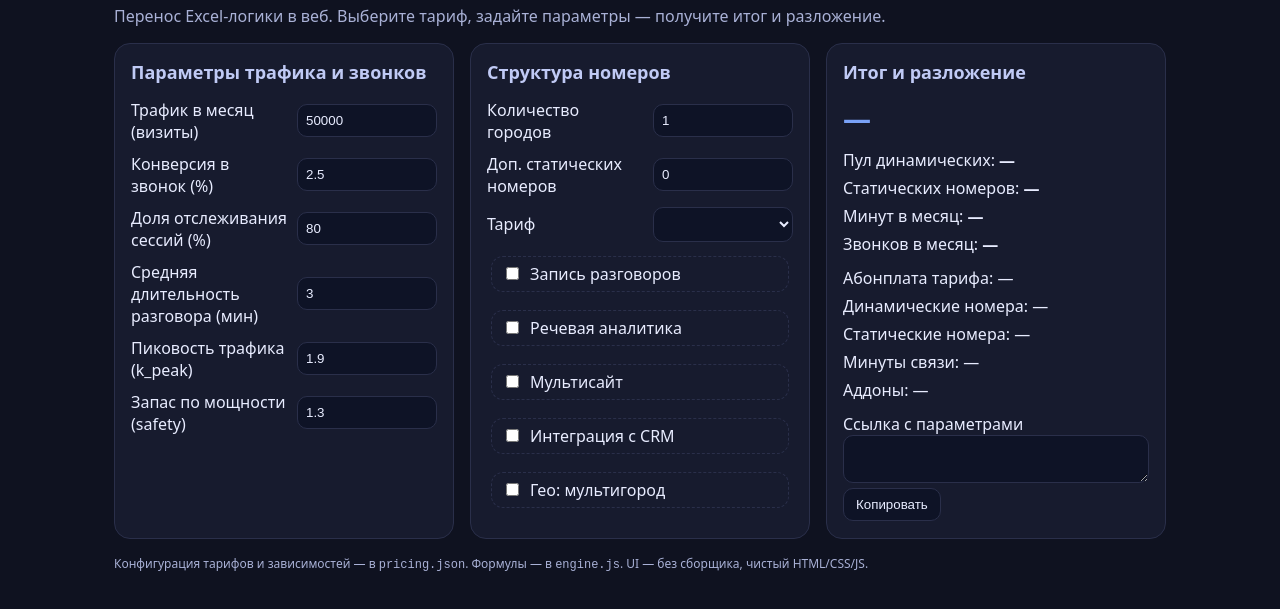
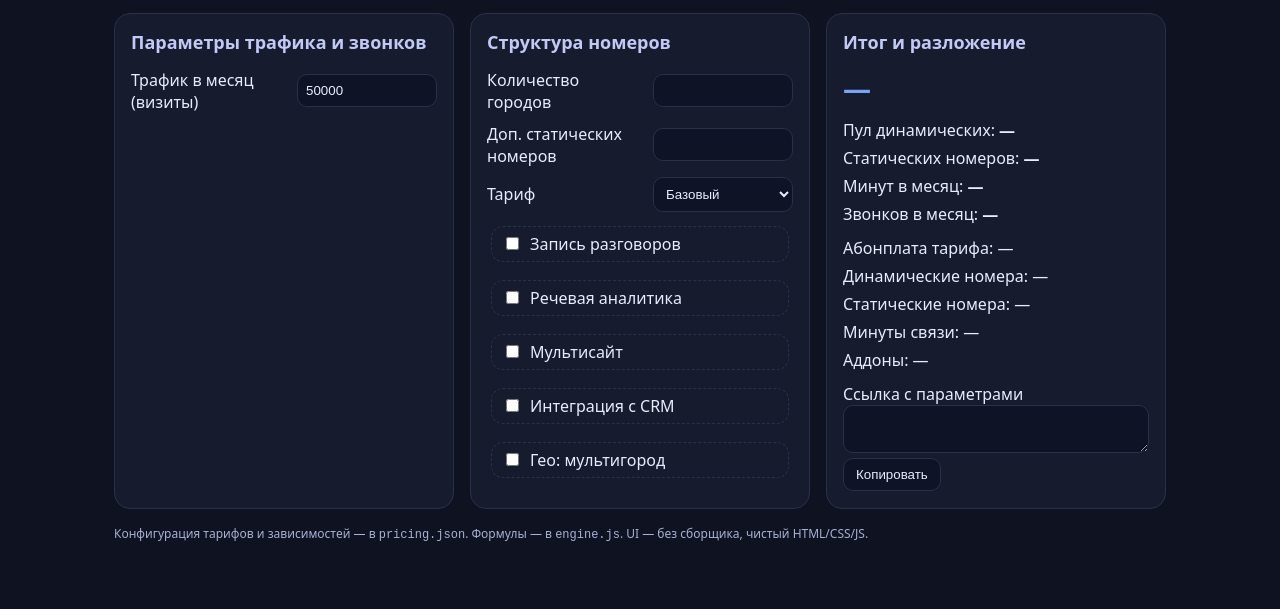
Before and after one commit to filippovivan1989-cmyk/CalcDCT, a plain HTML site: page index.html in a window 1280 px wide. Shown: the part 65-674 px from the top of the page. Drawn offline with Linux system fonts and the light colour scheme.

Commit message:
Update index.html

```diff
--- a/index.html
+++ b/index.html
@@ -11,7 +11,7 @@
   <div class="container">
     <header>
       <h1>Калькулятор стоимости коллтрекинга</h1>
-      <p class="sub">Перенос Excel-логики в веб. Выберите тариф, задайте параметры — получите итог и разложение.</p>
+
     </header>
 
     <section class="grid">
@@ -20,26 +20,6 @@
         <div class="row">
           <label>Трафик в месяц (визиты)</label>
           <input id="visits_month" type="number" min="0" step="100">
-        </div>
-        <div class="row">
-          <label>Конверсия в звонок (%)</label>
-          <input id="conv_to_call" type="number" min="0" max="100" step="0.1">
-        </div>
-        <div class="row">
-          <label>Доля отслеживания сессий (%)</label>
-          <input id="track_share" type="number" min="0" max="100" step="1">
-        </div>
-        <div class="row">
-          <label>Средняя длительность разговора (мин)</label>
-          <input id="avg_talk_time_min" type="number" min="0.1" step="0.1">
-        </div>
-        <div class="row">
-          <label>Пиковость трафика (k_peak)</label>
-          <input id="k_peak" type="number" min="1" max="5" step="0.1">
-        </div>
-        <div class="row">
-          <label>Запас по мощности (safety)</label>
-          <input id="safety_factor" type="number" min="1" max="2" step="0.1">
         </div>
       </div>
 
```
